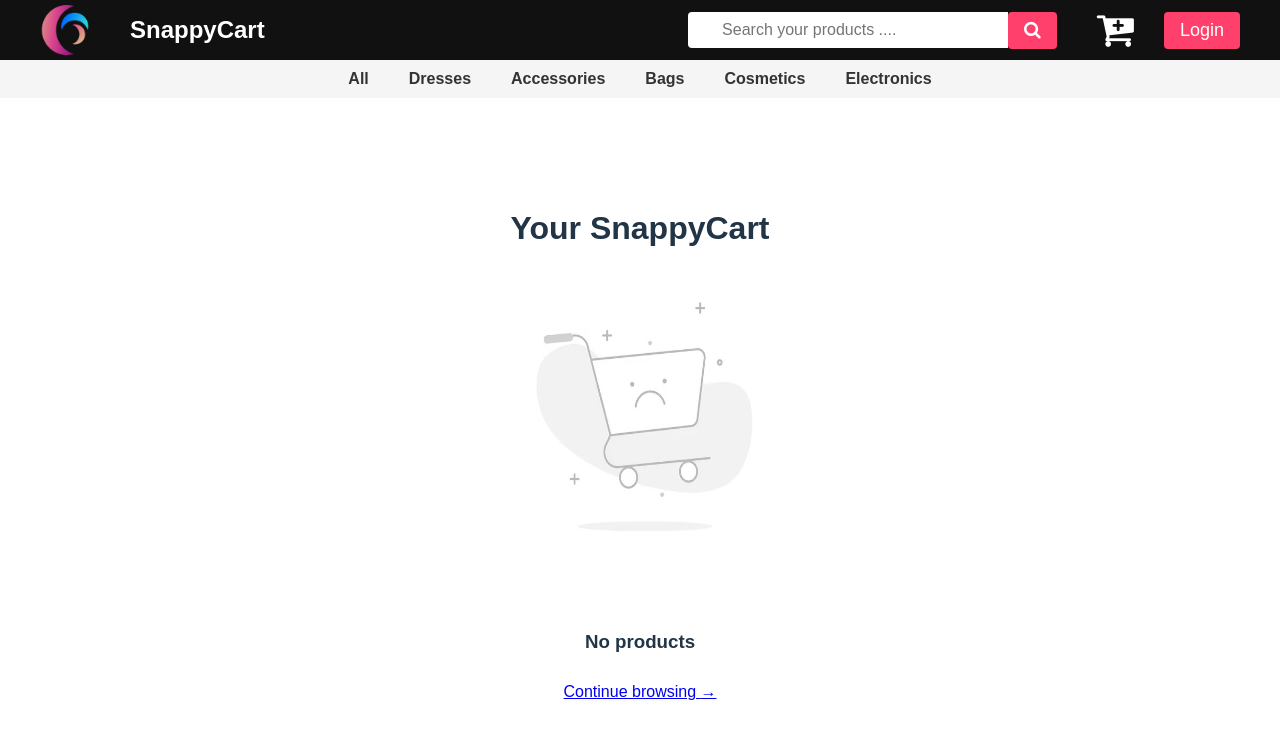
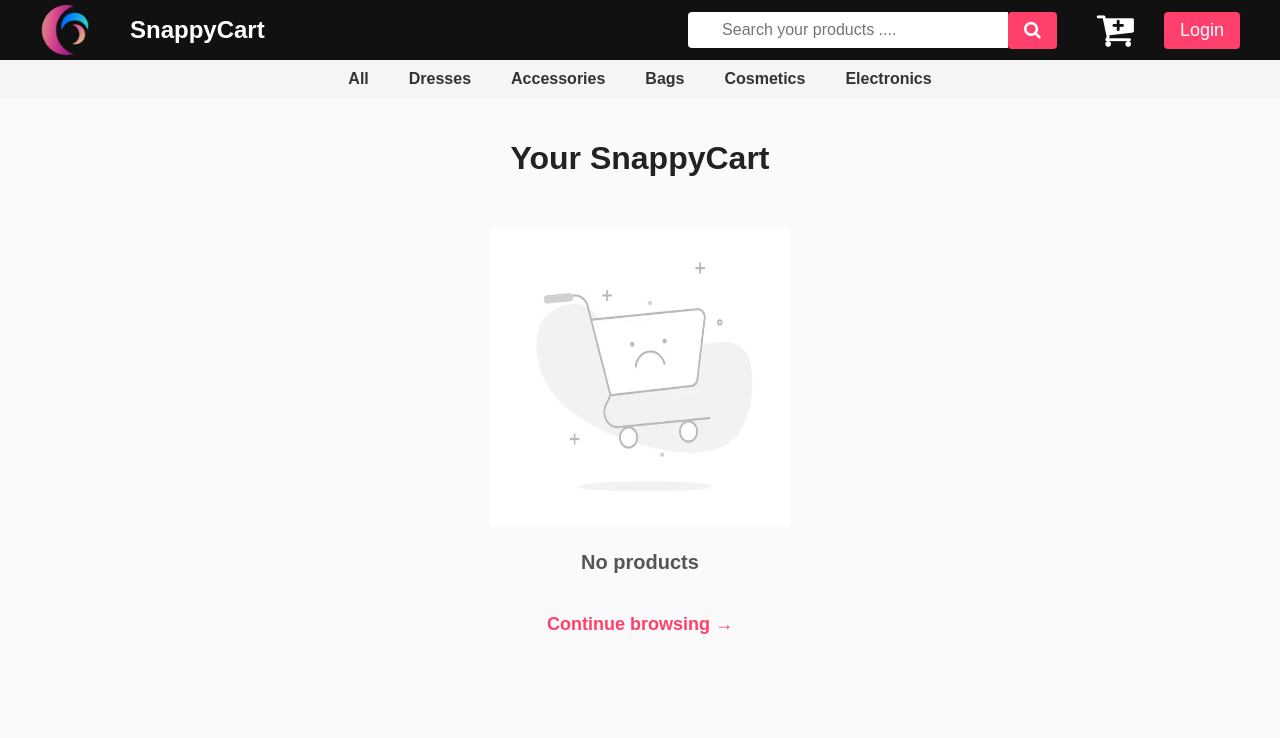
Before and after one commit to maheshvelu477-rgb/Mini-E-Commerce-Website, a React (Vite) app in the folder frontend/: page /addtocart in a window 1280 px wide. Shown: the top 738 px of the page. Built offline with nearby package versions, Linux system fonts and the light colour scheme.

Commit message:
Initial Commit

```diff
--- a/frontend/src/App.css
+++ b/frontend/src/App.css
@@ -175,33 +175,171 @@
   background-color: #e7335b;
 }
 
-/* ------------------ AddToCart ------------------ */
+/* AddToCart Page  */
+
 .addtocart-container {
-  padding: 40px 60px;
+  min-height: 100vh;
+  padding-top: 140px;
+  padding-left: 20px;
+  padding-right: 20px;
   text-align: center;
-  margin: auto;
-  padding-top: 160px; /* space for navbar + topbar */
+  background-color: #fafafa;
 }
 
 .addtocart-container h1 {
-  margin-top: 50px;
+  font-size: 32px;
+  margin-bottom: 30px;
+  color: #222;
 }
 
-.addtocart-container p {
-  margin-top: 30px;
+/*  Cart Wrapper  */
+
+.container-addtocart {
+  max-width: 1000px;
+  margin: auto;
+  background-color: #fff;
+  border-radius: 10px;
+  padding: 20px;
+  box-shadow: 0 6px 16px rgba(0, 0, 0, 0.08);
+}
+
+/*  Cart Item  */
+
+.cards-addtocart {
+  display: grid;
+  grid-template-columns: 120px 1fr 100px 140px 60px;
+  align-items: center;
+  gap: 16px;
+  padding: 18px 0;
+  border-bottom: 1px solid #eee;
+}
+
+.cards-addtocart:last-child {
+  border-bottom: none;
+}
+
+.cards-addtocart img {
+  width: 100px;
+  height: 100px;
+  object-fit: contain;
+}
+
+.cards-addtocart p {
+  font-size: 16px;
+  font-weight: 600;
+  text-align: left;
+}
+
+.cards-addtocart h3 {
+  font-size: 16px;
+  color: #333;
+}
+
+/*  Quantity */
+
+.quanity-change {
+  display: flex;
+  align-items: center;
+  justify-content: center;
+  gap: 10px;
+}
+
+.quanity-change h2 {
+  min-width: 30px;
+  font-size: 18px;
+}
+
+.quanity-change button {
+  padding: 6px 10px;
+  border: none;
+  background-color: #ff3f6c;
+  color: white;
+  cursor: pointer;
+  border-radius: 4px;
+  font-size: 16px;
+}
+
+.quanity-change button:hover {
+  opacity: 0.9;
+}
+
+/*  Remove Button */
+
+.cards-addtocart button:last-child {
+  background-color: transparent;
+  border: none;
+  cursor: pointer;
+  color: #ff3f6c;
+}
+
+/*  Empty Cart   */
+
+.addtocart-container img {
+  margin-top: 20px;
 }
 
 .addtocart-container h3 {
-  margin-top: 60px;
+  margin-top: 20px;
+  font-size: 20px;
+  color: #555;
 }
 
-.container-addtocart {
-  border: 1px solid #ddd;
-  border-radius: 8px;
-  padding: 20px;
-  max-width: fit-content;
-  margin: auto;
+/* Continue Shopping   */
+
+.continue-shoppingBtn {
+  display: inline-block;
+  margin-top: 40px;
+  font-size: 18px;
+  text-decoration: none;
+  color: #ff3f6c;
+  font-weight: 600;
 }
+
+.continue-shoppingBtn:hover {
+  text-decoration: underline;
+}
+
+/* Tablet   */
+
+@media (max-width: 992px) {
+  .addtocart-container {
+    padding-top: 120px;
+  }
+
+  .cards-addtocart {
+    grid-template-columns: 100px 1fr 80px 120px 50px;
+    gap: 12px;
+  }
+}
+
+/*  Mobile   */
+
+@media (max-width: 768px) {
+  .addtocart-container {
+    padding-top: 100px;
+  }
+
+  .container-addtocart {
+    padding: 15px;
+  }
+
+  .cards-addtocart {
+    grid-template-columns: 1fr;
+    text-align: center;
+    gap: 14px;
+  }
+
+  .cards-addtocart p {
+    text-align: center;
+  }
+
+  .quanity-change {
+    justify-content: center;
+  }
+}
+
+
+
 
 /* ------------------ Responsive ------------------ */
 @media (max-width: 1200px) {
@@ -321,18 +459,6 @@
     padding: 5px 10px;
   }
 }
-
-@media (max-width: 480px) {
-  .product-cards {
-    width: 100%;
-  }
-
-  .search input {
-    width: 100px;
-  }
-}
-
-
 
 /* AdminPanel/AddProduct.css */
 
--- a/frontend/src/components/AddToCart.jsx
+++ b/frontend/src/components/AddToCart.jsx
@@ -17,7 +17,7 @@ export default function AddToCart({cart =[],handleDecrementQty,handleAddToCart,
                                     src={pro.image}
                                     alt={pro.name}
                                 />
-                                <h3>{pro.name}</h3>
+                                <p>{pro.name}</p>
                                 <h3>${pro.price}</h3>
                                 <div className="quanity-change">
                                     <button onClick={()=>handleAddToCart(pro)}>+</button>
```
